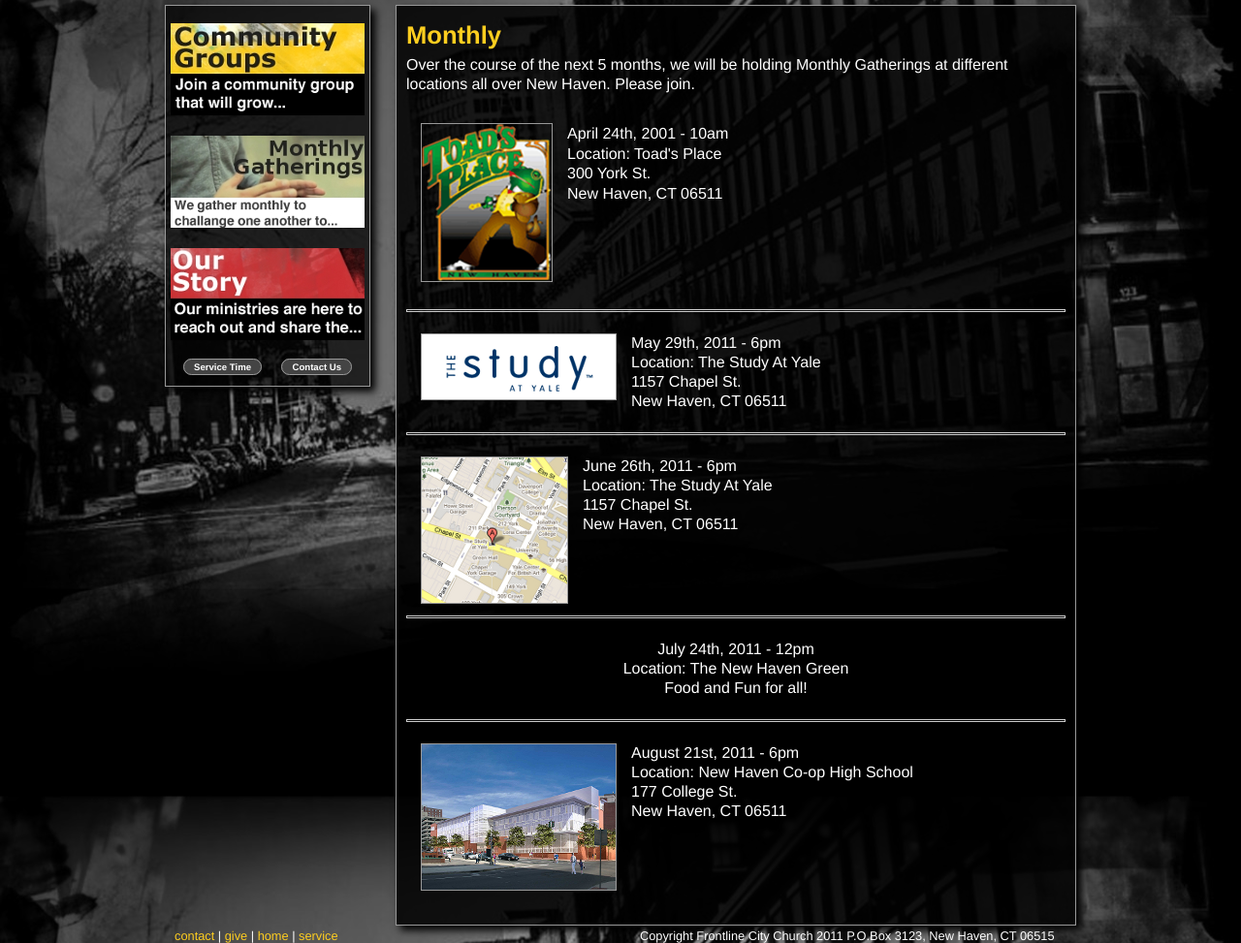
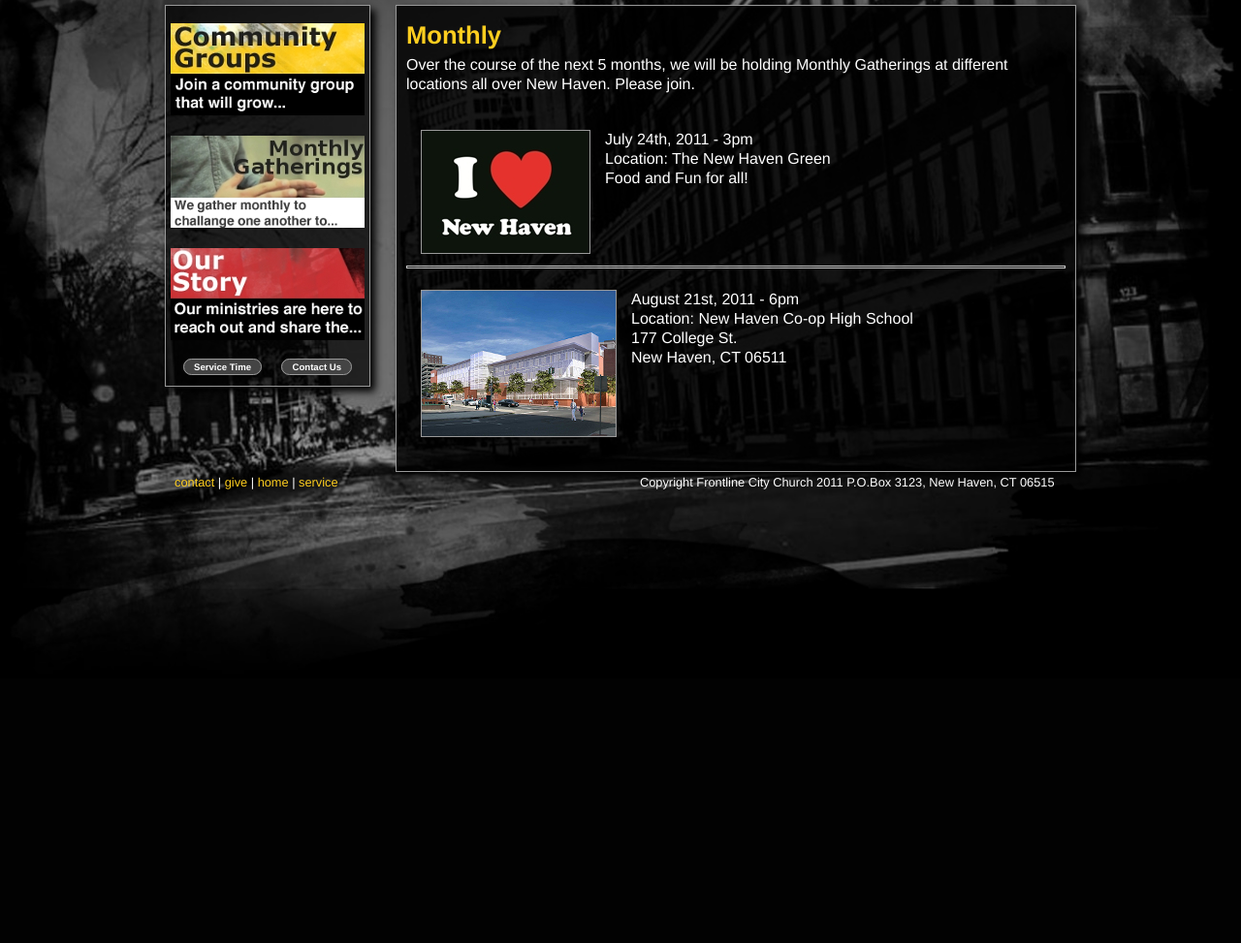
Before and after one commit to tcopple/frontline, a PHP site: page /when_and_where/monthly.php in a window 1280 px wide. Shown: the part 100-1073 px from the top of the page at 97% size. After the commit the page ends 754 px from the top, so only its background shows below. Run offline with PHP 8.4, Linux system fonts and the light colour scheme; some libraries are stand-ins or nearby versions.

Commit message:
updating i heart new haven day information

```diff
--- a/when_and_where/monthly.php
+++ b/when_and_where/monthly.php
@@ -13,60 +13,17 @@ start();
     Over the course of the next 5 months, we will be holding Monthly Gatherings at different locations all over New Haven.  Please join.
     </p>
     <div class="clear" style="height: 15px;"></div>
-    <div class="block" style="height: 170px; padding: 15px 0px; width: 100%;">
-      <div class="inline left">
-        <img src="/images/fcc_logo_toadsplace.png"></img>
-      </div>
-      <div class="inline middle" >
-        April 24th, 2001 - 10am<br>
-        Location: Toad's Place<br>
-        300 York St.<br>
-        New Haven, CT 06511<br>
-      </div>
-    </div>
-
-    <div class="clear" style="height: 7px;"></div>
-    <div style="height: 1px; border: 1px solid #ccc;"></div>
-    <div class="clear" style="height: 7px;"></div>
-
-    <div class="block" style=" padding: 15px 0px; width: 100%;">
-      <div class="inline left">
-        <img src="/images/fcc_logo_thestudy.png"></img>
-      </div>
-      <div class="inline ">
-        May 29th, 2011 - 6pm<br>
-        Location: The Study At Yale<br>
-        1157 Chapel St.<br>
-        New Haven, CT 06511<br>
-      </div>
-    </div>
-
-    <div class="clear" style="height: 7px;"></div>
-    <div style="height: 1px; border: 1px solid #ccc;"></div>
-    <div class="clear" style="height: 7px;"></div>
-
-    <div class="block" style="height: 180; padding: 15px 0px; width: 100%;">
-      <div class="inline left">
-        <img src="/images/fcc_map_thestudy.png"></img>
-      </div>
-      <div class="inline">
-        June 26th, 2011 - 6pm<br>
-        Location: The Study At Yale<br>
-        1157 Chapel St.<br>
-        New Haven, CT 06511<br>
-      </div>
-    </div>
-
-    <div class="clear" style="height: 7px;"></div>
-    <div style="height: 1px; border: 1px solid #ccc;"></div>
     <div class="clear" style="height: 7px;"></div>
 
     <div class="block" style="padding: 15px 0px; width: 100%;">
-      <center>
-      July 24th, 2011 - 12pm<br>
-      Location: The New Haven Green<br>
-      Food and Fun for all!<br>
-    </center>
+      <div class="inline left">
+        <img src="/images/i_heart_logo.png"></img>
+      </div>
+      <div class="inline">
+        July 24th, 2011 - 3pm<br>
+        Location: The New Haven Green<br>
+        Food and Fun for all!<br>
+      </div>
     </div>
 
     <div class="clear" style="height: 7px;"></div>
```
Also changed, not shown: images/i_heart_logo.png (added).
